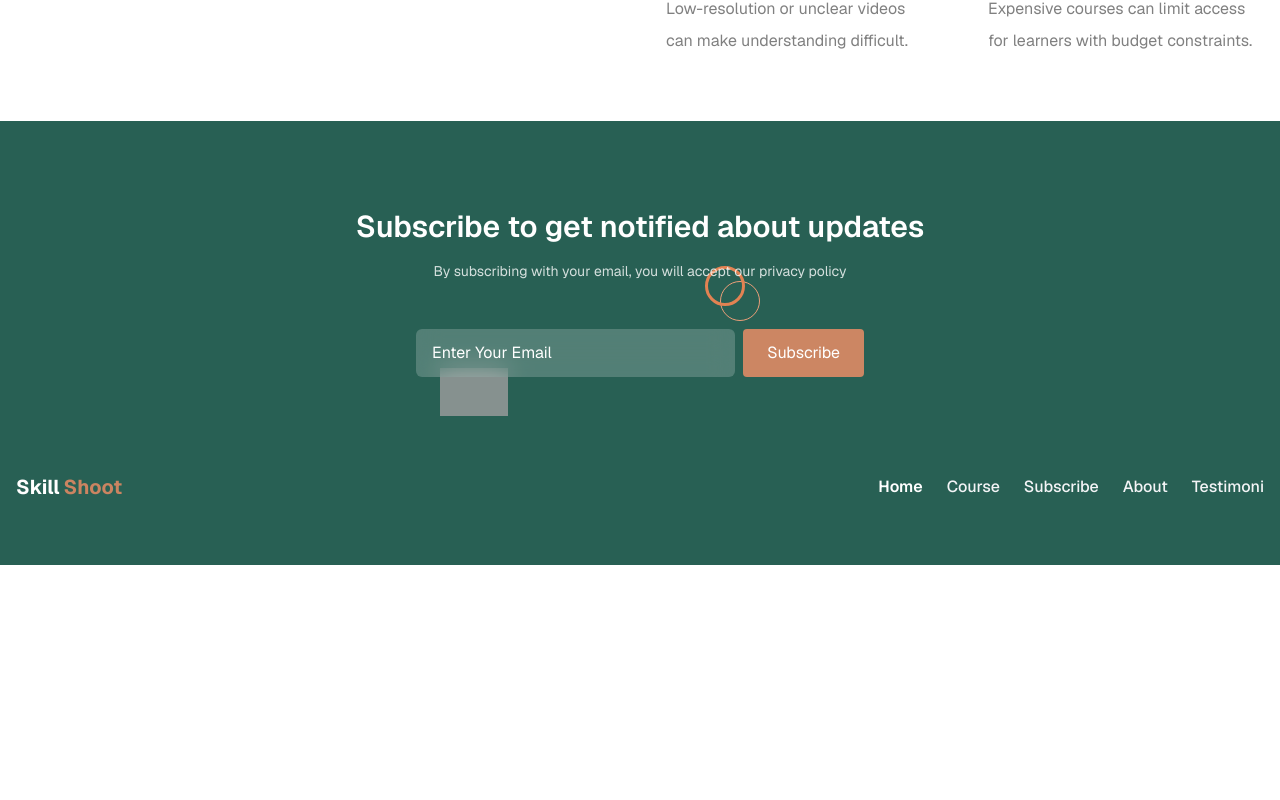
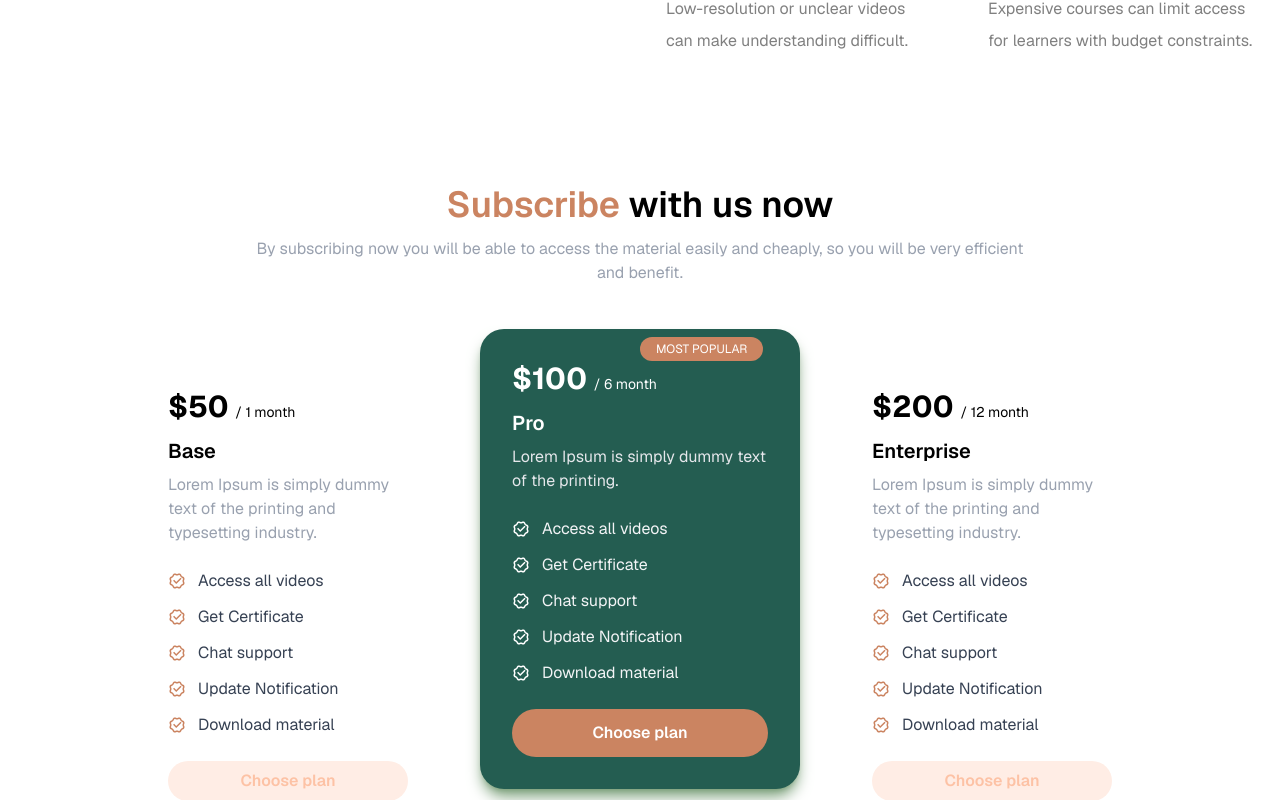
Before and after one commit to SojiburAsif/Skill-Shoot-Project, a Next.js app: page / in a window 1280 px wide. Shown: the part 1600-2400 px from the top of the page. Before the commit the page ends 2165 px from the top, so only its background shows below. Built offline with nearby package versions, Linux system fonts and the light colour scheme; grey boxes are pictures that could not be loaded.

Commit message:
Subscrib Add

```diff
--- a/src/app/Components/Hero.jsx
+++ b/src/app/Components/Hero.jsx
@@ -7,7 +7,7 @@ export default function Banner() {
             <div className="max-w-7xl mx-auto ">
 
                 {/* Desktop Hero */}
-                <div className="flex flex-col-reverse lg:flex-row items-center justify-between pt-28 lg:pt-10 gap-10 hidden sm:flex ">
+                <div className="flex  flex-col-reverse lg:flex-row items-center justify-between pt-28 lg:pt-10 gap-10 hidden sm:flex ">
 
                     {/* Left Content */}
                     <div className="text-left max-w-xl">
--- /dev/null
+++ b/src/app/Components/Subscrive.jsx
@@ -0,0 +1,104 @@
+"use client";
+import React from "react";
+import { RiVerifiedBadgeLine } from "react-icons/ri";
+
+export default function Subscribe() {
+    const Icon = ({ className = "" }) => (
+        <RiVerifiedBadgeLine
+            className={`inline-block mr-3 ${className}`}
+            size={18}
+        />
+    );
+
+    return (
+        <div className="bg-white py-16">
+            <div className="text-center px-4">
+                <h1 className="text-4xl md:text-4xl font-semibold">
+                    <span className="text-[#CB8461]">Subscribe</span> with us now
+                </h1>
+                <p className="text-gray-400 mt-3 max-w-3xl mx-auto text-sm md:text-base">
+                    By subscribing now you will be able to access the material easily and cheaply,
+                    so you will be very efficient and benefit.
+                </p>
+            </div>
+
+            {/* Cards Section */}
+            <div className="flex flex-col md:flex-row justify-center items-center md:items-start gap-8 md:gap-12 mt-20 px-4 md:px-6">
+
+                {/* Pro Plan (middle, highlighted → show first on mobile) */}
+                <div className="order-1 md:order-2 relative flex flex-col items-start text-left bg-[#245D51] text-white shadow-[#779d76] shadow-lg rounded-3xl p-8 w-full sm:w-96 md:w-80 h-auto min-h-[400px] transform transition duration-300 -translate-y-9 ">
+                    <span className="absolute left-1/2  top-2 bg-[#CB8461] text-white text-xs px-4 py-1 rounded-full">
+                        MOST POPULAR
+                    </span>
+
+                    <h1 className="text-2xl md:text-3xl font-bold">
+                        $100 <span className="text-sm font-normal">/ 6 month</span>
+                    </h1>
+                    <h2 className="mt-3 text-lg md:text-xl font-semibold">Pro</h2>
+                    <p className="mt-2 text-gray-200 text-sm md:text-base">
+                        Lorem Ipsum is simply dummy text of the printing.
+                    </p>
+
+                    <ul className="mt-6 space-y-3 text-gray-100 text-sm md:text-base">
+                        <li className="flex items-center"><Icon className="text-white" /> Access all videos</li>
+                        <li className="flex items-center"><Icon className="text-white" /> Get Certificate</li>
+                        <li className="flex items-center"><Icon className="text-white" /> Chat support</li>
+                        <li className="flex items-center"><Icon className="text-white" /> Update Notification</li>
+                        <li className="flex items-center"><Icon className="text-white" /> Download material</li>
+                    </ul>
+
+                    <button className="mt-6 w-full px-6 py-3 rounded-3xl bg-[#CB8461] text-white font-semibold hover:bg-[#ff9c7c] transition">
+                        Choose plan
+                    </button>
+                </div>
+
+                {/* Base Plan (left → show second on mobile) */}
+                <div className="order-2 md:order-1 flex flex-col items-start text-left bg-white rounded-2xl p-6 w-full sm:w-80 md:w-72 h-auto min-h-[480px] transition duration-300">
+                    <h1 className="text-2xl md:text-3xl font-bold">
+                        $50 <span className="text-sm font-normal">/ 1 month</span>
+                    </h1>
+                    <h2 className="mt-3 text-lg md:text-xl font-semibold">Base</h2>
+                    <p className="mt-2 text-gray-400 text-sm md:text-base">
+                        Lorem Ipsum is simply dummy text of the printing and typesetting industry.
+                    </p>
+
+                    <ul className="mt-6 space-y-3 text-gray-700 text-sm md:text-base">
+                        <li className="flex items-center"><Icon className="text-[#CB8461]" /> Access all videos</li>
+                        <li className="flex items-center"><Icon className="text-[#CB8461]" /> Get Certificate</li>
+                        <li className="flex items-center"><Icon className="text-[#CB8461]" /> Chat support</li>
+                        <li className="flex items-center"><Icon className="text-[#CB8461]" /> Update Notification</li>
+                        <li className="flex items-center"><Icon className="text-[#CB8461]" /> Download material</li>
+                    </ul>
+
+                    <button className="mt-6 w-full px-6 py-2 rounded-3xl bg-[#ffede5] text-[#FDC2A5] font-semibold hover:bg-[#FDC2A5] hover:text-white transition">
+                        Choose plan
+                    </button>
+                </div>
+
+                {/* Enterprise Plan (right → show last on mobile) */}
+                <div className="order-3 md:order-3 flex flex-col items-start text-left bg-white rounded-2xl p-6 w-full sm:w-80 md:w-72 h-auto min-h-[480px] transition duration-300">
+                    <h1 className="text-2xl md:text-3xl font-bold">
+                        $200 <span className="text-sm font-normal">/ 12 month</span>
+                    </h1>
+                    <h2 className="mt-3 text-lg md:text-xl font-semibold">Enterprise</h2>
+                    <p className="mt-2 text-gray-400 text-sm md:text-base">
+                        Lorem Ipsum is simply dummy text of the printing and typesetting industry.
+                    </p>
+
+                    <ul className="mt-6 space-y-3 text-gray-700 text-sm md:text-base">
+                        <li className="flex items-center"><Icon className="text-[#CB8461]" /> Access all videos</li>
+                        <li className="flex items-center"><Icon className="text-[#CB8461]" /> Get Certificate</li>
+                        <li className="flex items-center"><Icon className="text-[#CB8461]" /> Chat support</li>
+                        <li className="flex items-center"><Icon className="text-[#CB8461]" /> Update Notification</li>
+                        <li className="flex items-center"><Icon className="text-[#CB8461]" /> Download material</li>
+                    </ul>
+
+                    <button className="mt-6 w-full px-6 py-2 rounded-3xl bg-[#ffede5] text-[#FDC2A5] font-semibold hover:bg-[#FDC2A5] hover:text-white transition">
+                        Choose plan
+                    </button>
+                </div>
+
+            </div>
+        </div>
+    );
+}
--- a/src/app/page.js
+++ b/src/app/page.js
@@ -3,6 +3,7 @@ import Banner from './Components/Hero'
 import Company from './Components/Company'
 import Offers from './Components/Offers'
 import Exist from './Components/Exist'
+import Subscribe from './Components/Subscrive'
 
 export default function page() {
   return (
@@ -11,6 +12,7 @@ export default function page() {
       <Company></Company>
       <Offers></Offers>
       <Exist></Exist>
+      <Subscribe></Subscribe>
     </div>
   )
 }
```
